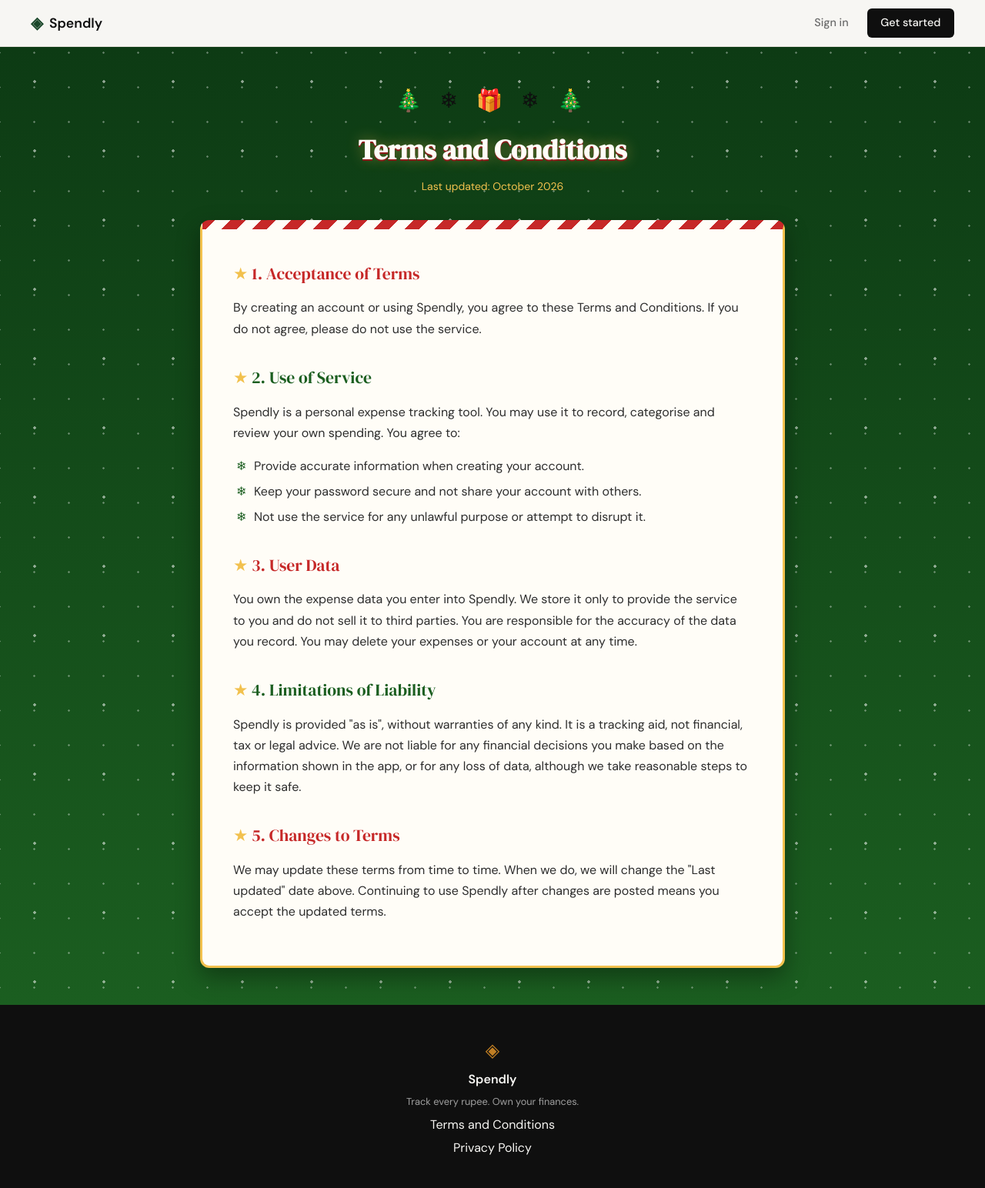
After one commit to ankit-techthought/claude_spendly_project, a Flask app: page /terms in a window 1280 px wide. The commit adds this page. Shown: the whole page at 77% size. Run offline with Flask 3, Linux system fonts and the light colour scheme.

Commit message:
updated the terms page theme like a christmas theme
Co-Authored-By: Claude Opus 5.5 <noreply@anthropic.com>

```diff
--- a/app.py
+++ b/app.py
@@ -20,6 +20,11 @@ def register():
 @app.route("/login")
 def login():
     return render_template("login.html")
+
+
+@app.route("/terms")
+def terms():
+    return render_template("terms.html")
 
 
 # ------------------------------------------------------------------ #
--- a/static/css/style.css
+++ b/static/css/style.css
@@ -478,6 +478,126 @@ a { color: inherit; text-decoration: none; }
 .auth-switch a:hover { text-decoration: underline; }
 
 /* ------------------------------------------------------------------ */
+/* Legal pages                                                         */
+/* ------------------------------------------------------------------ */
+
+.legal-section {
+    padding: 3rem 2rem;
+}
+
+.legal-container {
+    max-width: 760px;
+    margin: 0 auto;
+}
+
+.legal-header {
+    text-align: center;
+    margin-bottom: 2rem;
+}
+
+.legal-title {
+    font-family: var(--font-display);
+    font-size: 2.25rem;
+    color: var(--ink);
+    margin-bottom: 0.5rem;
+}
+
+.legal-updated {
+    font-size: 0.875rem;
+    color: var(--ink-muted);
+}
+
+.legal-card {
+    background: var(--paper-card);
+    border: 1px solid var(--border);
+    border-radius: var(--radius-md);
+    padding: 2.5rem;
+    color: var(--ink-soft);
+    line-height: 1.7;
+}
+
+.legal-card h2 {
+    font-family: var(--font-display);
+    font-size: 1.35rem;
+    font-weight: 400;
+    color: var(--ink);
+    margin: 2rem 0 0.75rem;
+}
+
+.legal-card h2:first-child { margin-top: 0; }
+
+.legal-card p { margin-bottom: 1rem; }
+
+.legal-card ul {
+    margin: 0 0 1rem 1.25rem;
+}
+
+.legal-card li { margin-bottom: 0.35rem; }
+
+/* Christmas theme (terms page) -------------------------------------- */
+
+.xmas {
+    --xmas-red: #c62828;
+    --xmas-red-dark: #8e1b1b;
+    --xmas-green: #1b5e20;
+    --xmas-green-dark: #0d3b14;
+    --xmas-gold: #f2c14e;
+    --xmas-snow: #fffdf7;
+
+    background-color: var(--xmas-green-dark);
+    background-image:
+        radial-gradient(circle, rgba(255, 255, 255, 0.55) 1.5px, transparent 2px),
+        radial-gradient(circle, rgba(255, 255, 255, 0.35) 1px, transparent 1.5px),
+        linear-gradient(180deg, var(--xmas-green-dark), var(--xmas-green));
+    background-size: 90px 90px, 45px 45px, 100% 100%;
+    background-position: 0 0, 22px 30px, 0 0;
+}
+
+.xmas .xmas-ornaments {
+    font-size: 1.75rem;
+    letter-spacing: 0.5rem;
+    margin-bottom: 0.75rem;
+}
+
+.xmas .legal-title {
+    color: var(--xmas-snow);
+    text-shadow: 0 2px 0 var(--xmas-red-dark), 0 0 18px rgba(242, 193, 78, 0.45);
+}
+
+.xmas .legal-updated { color: var(--xmas-gold); }
+
+.xmas .legal-card {
+    background: var(--xmas-snow);
+    border: 3px solid var(--xmas-gold);
+    border-top: 12px solid transparent;
+    background-image:
+        repeating-linear-gradient(-45deg,
+            var(--xmas-red) 0 14px,
+            var(--xmas-snow) 14px 28px);
+    background-size: 100% 12px;
+    background-repeat: no-repeat;
+    background-position: top left;
+    background-origin: border-box;
+    box-shadow: 0 12px 30px rgba(0, 0, 0, 0.35);
+}
+
+.xmas .legal-card h2 { color: var(--xmas-red); }
+.xmas .legal-card h2:nth-of-type(even) { color: var(--xmas-green); }
+
+.xmas .legal-card h2::before {
+    content: "★ ";
+    color: var(--xmas-gold);
+}
+
+.xmas .legal-card ul { list-style: none; margin-left: 0.25rem; }
+
+.xmas .legal-card li::before {
+    content: "❄";
+    color: var(--xmas-green);
+    margin-right: 0.6rem;
+}
+
+/* ------------------------------------------------------------------ */
 /* Footer                                                              */
 /* ------------------------------------------------------------------ */
 
--- a/templates/base.html
+++ b/templates/base.html
@@ -35,7 +35,7 @@
             <span class="footer-name">Spendly</span>
             <p class="footer-copy">Track every rupee. Own your finances.</p>
             <div class="footer-links">
-                <a href="#">Terms and Conditions</a>
+                <a href="{{ url_for('terms') }}">Terms and Conditions</a>
                 <a href="#">Privacy Policy</a>
             </div>
         </div>
--- /dev/null
+++ b/templates/terms.html
@@ -0,0 +1,61 @@
+{% extends "base.html" %}
+
+{% block title %}Terms and Conditions — Spendly{% endblock %}
+
+{% block content %}
+
+<section class="legal-section xmas">
+    <div class="legal-container">
+
+        <div class="legal-header">
+            <div class="xmas-ornaments" aria-hidden="true">🎄 ❄ 🎁 ❄ 🎄</div>
+            <h1 class="legal-title">Terms and Conditions</h1>
+            <p class="legal-updated">Last updated: October 2026</p>
+        </div>
+
+        <div class="legal-card">
+            <h2>1. Acceptance of Terms</h2>
+            <p>
+                By creating an account or using Spendly, you agree to these Terms and Conditions.
+                If you do not agree, please do not use the service.
+            </p>
+
+            <h2>2. Use of Service</h2>
+            <p>
+                Spendly is a personal expense tracking tool. You may use it to record, categorise
+                and review your own spending. You agree to:
+            </p>
+            <ul>
+                <li>Provide accurate information when creating your account.</li>
+                <li>Keep your password secure and not share your account with others.</li>
+                <li>Not use the service for any unlawful purpose or attempt to disrupt it.</li>
+            </ul>
+
+            <h2>3. User Data</h2>
+            <p>
+                You own the expense data you enter into Spendly. We store it only to provide the
+                service to you and do not sell it to third parties. You are responsible for the
+                accuracy of the data you record. You may delete your expenses or your account at
+                any time.
+            </p>
+
+            <h2>4. Limitations of Liability</h2>
+            <p>
+                Spendly is provided "as is", without warranties of any kind. It is a tracking aid,
+                not financial, tax or legal advice. We are not liable for any financial decisions
+                you make based on the information shown in the app, or for any loss of data,
+                although we take reasonable steps to keep it safe.
+            </p>
+
+            <h2>5. Changes to Terms</h2>
+            <p>
+                We may update these terms from time to time. When we do, we will change the
+                "Last updated" date above. Continuing to use Spendly after changes are posted
+                means you accept the updated terms.
+            </p>
+        </div>
+
+    </div>
+</section>
+
+{% endblock %}
```
